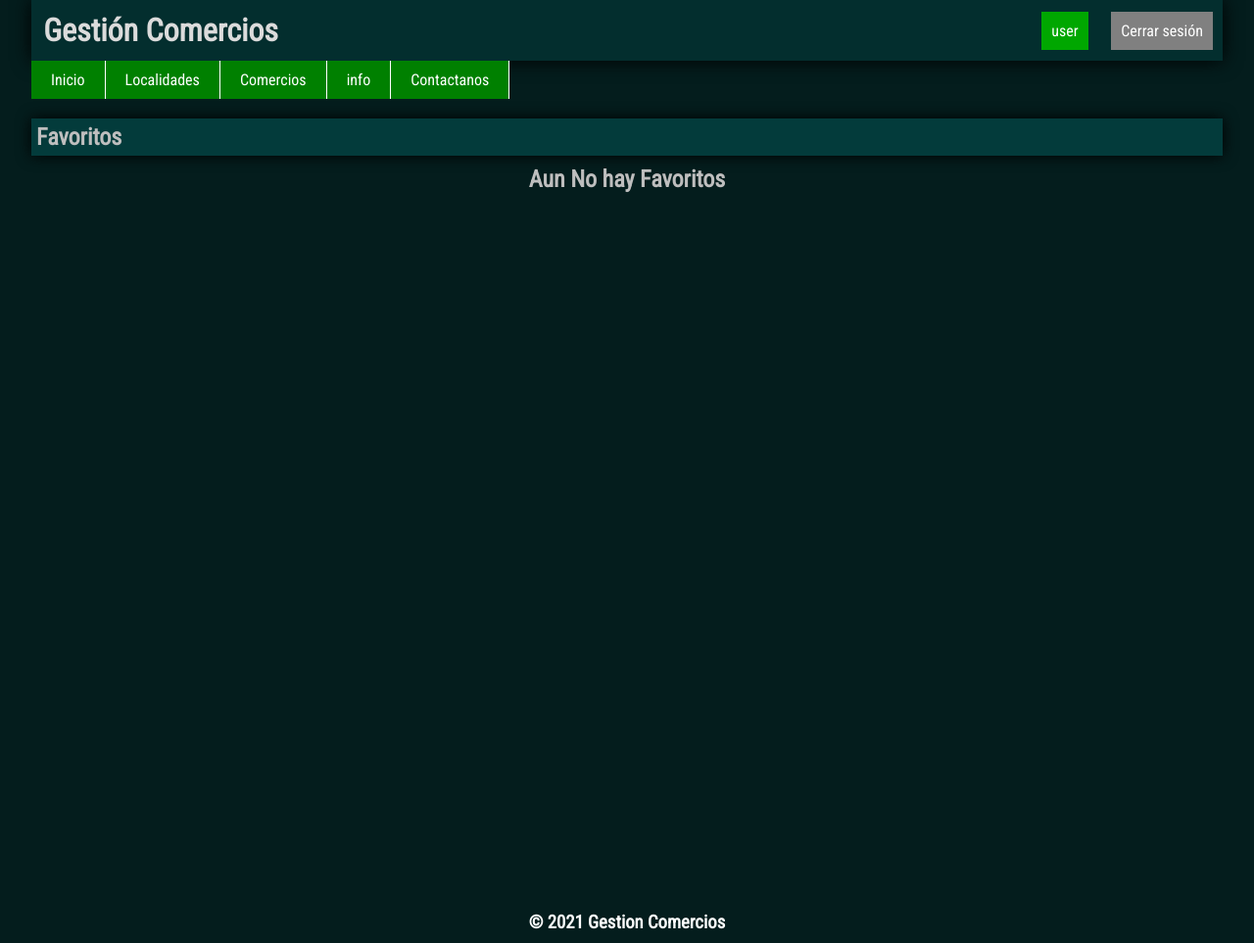
After one commit to kapitanl/Proyecto-final-Gestion-Comercios, a Django app: page /perfil/ in a window 1280 px wide. The commit adds this page. Shown: the whole page at 98% size. Run offline with Django 3.2, Linux system fonts and the light colour scheme; a user stored in the database is signed in.

Commit message:
Se a agregado la vista perfil

```diff
--- a/GestionComerciosApp/static/estilos.css
+++ b/GestionComerciosApp/static/estilos.css
@@ -266,6 +266,25 @@ aside{
     color: gray;
     padding: 10px 0;
 }
+
+/* section perfil */
+.section-perfil{
+    height: 100vh;
+}
+.section-perfil > h1{
+    color: rgb(190, 190, 190);
+    background: rgb(3, 59, 59);
+    box-shadow: 0 0 15px black;
+    padding: 5px;
+}
+
+.section-perfil > h2{
+    text-align: center;
+    color: rgb(190, 190, 190);
+    margin: 10px auto;
+
+}
+
 /* Adaptado a tablets */
 
 @media screen and (max-width: 1024px){
--- a/GestionComerciosApp/templates/base.html
+++ b/GestionComerciosApp/templates/base.html
@@ -15,7 +15,7 @@
         <h1>Gestión Comercios</h1>
         <div class="usuarios">
             {% if request.user.is_authenticated %}
-                <a class="btn-login" href="#">{{ request.user.username }}</a>
+                <a class="btn-login" href="{% url 'perfil' %}">{{ request.user.username }}</a>
                 <a class="btn-register" href="{% url 'logout'  %}">Cerrar sesión</a>
             {% else %}
                 <a class="btn-login" href="{% url 'login' %}">Iniciar sesión</a>
--- /dev/null
+++ b/UsuariosApp/templates/perfil.html
@@ -0,0 +1,10 @@
+{% extends 'base.html' %}
+
+{% load static %}
+
+{% block section %}
+<section class="section-perfil" >
+    <h1>Favoritos</h1>
+    <h2>Aun No hay Favoritos </h2>
+</section>
+{% endblock %}
--- a/UsuariosApp/urls.py
+++ b/UsuariosApp/urls.py
@@ -1,9 +1,10 @@
 from django.urls import path
-from UsuariosApp.views import  login, registro, logout
+from UsuariosApp.views import  login, registro, logout, perfil
 
 
 urlpatterns = [
     path('login/', login, name='login'),
     path('registro/', registro, name='registro'),
     path('logout/', logout, name='logout'),
+    path('perfil/',perfil , name='perfil'),
 ]
--- a/UsuariosApp/views.py
+++ b/UsuariosApp/views.py
@@ -40,3 +40,10 @@ def registro(request):
 def logout(request):
     to_logout(request)
     return redirect('/')
+
+
+def perfil(request):
+    if request.user.is_authenticated:
+        return render(request, 'perfil.html')
+    else:
+        return redirect('login')
```
Also changed, not shown: db.sqlite3.
